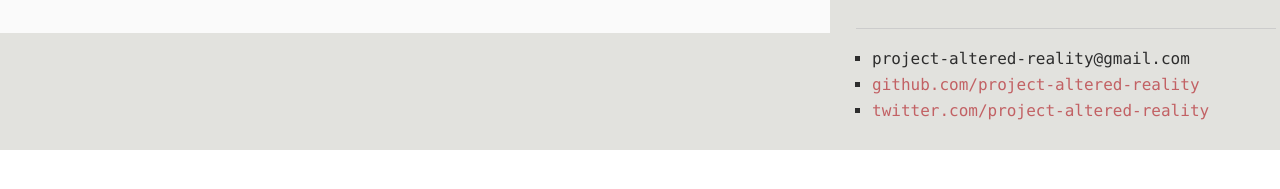
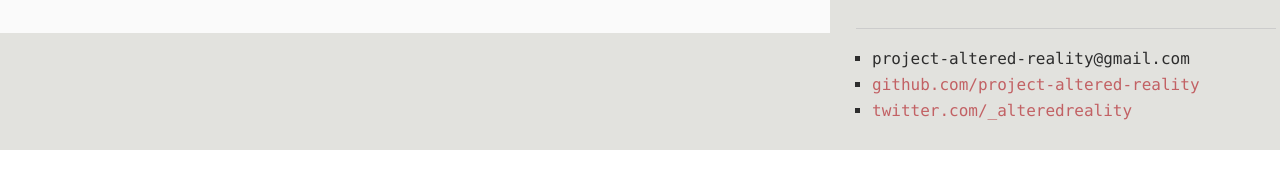
Before and after one commit to project-altered-reality/project-altered-reality.github.io, a Jekyll site: the page built from index.md, in a window 1280 px wide. Shown: the part 513-702 px from the top of the page. Built offline with Jekyll 4.4.1, drawn with Linux system fonts in a browser that asks for light colours; some web fonts are replaced; comment, search, counter and statistics services are not loaded.

Commit message:
fixed git and twitter links

```diff
--- a/_includes/sideinfo.html
+++ b/_includes/sideinfo.html
@@ -21,8 +21,8 @@
 					<hr>
 					<ul>
 						<li <span class="fn email">project-altered-reality@gmail.com </span> </li>
-						<li class="github"><a href="http://github.com/{{ site.author.github }}/" rel="me">github.com/project-altered-reality</a></li>
-						<li class="twitter"><a href="http://twitter.com/{{ site.author.twitter }}/" rel="me">twitter.com/project-altered-reality</a></li>
+						<li class="github"><a href="http://github.com/project-altered-reality" rel="me">github.com/project-altered-reality</a></li>
+						<li class="twitter"><a href="http://twitter.com/_alteredreality" rel="me">twitter.com/_alteredreality</a></li>
 					</ul>
 				</div><!-- misc -->
 			</div><!-- unit-foot-inner -->
```
